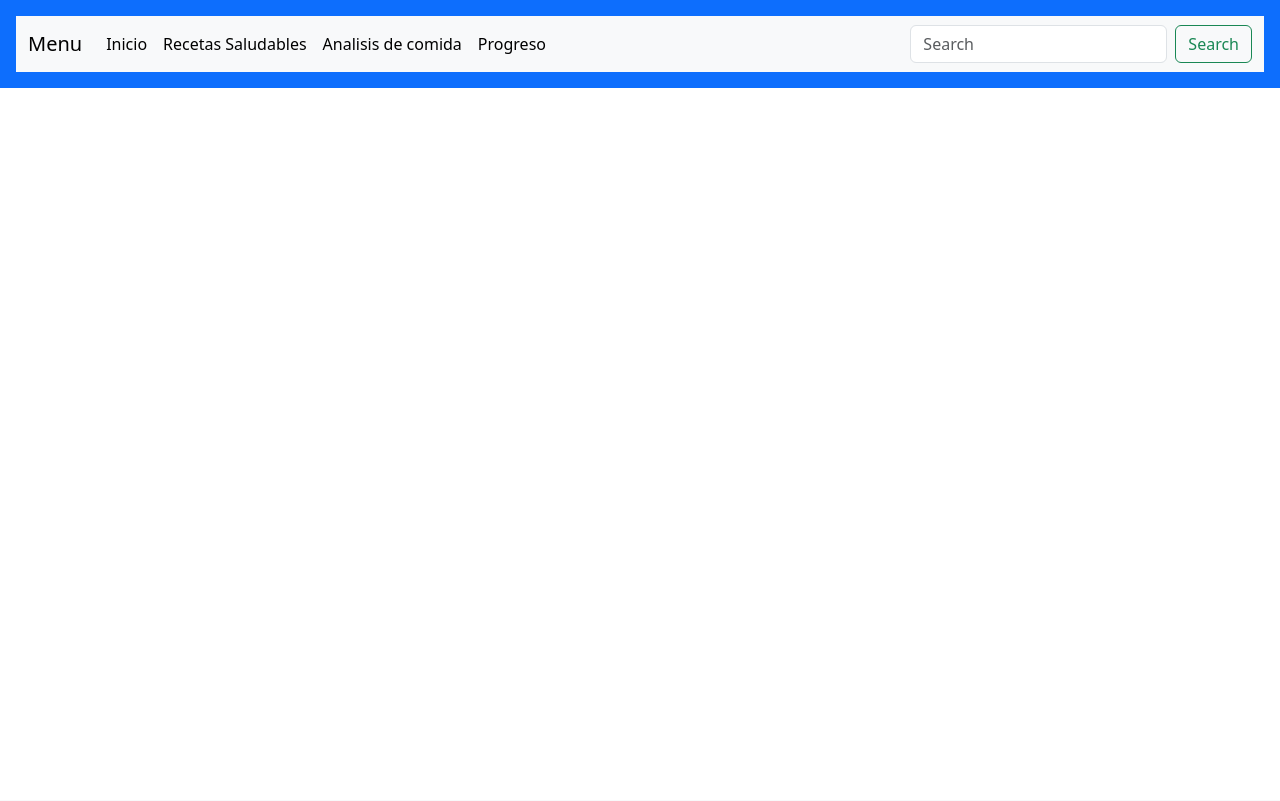
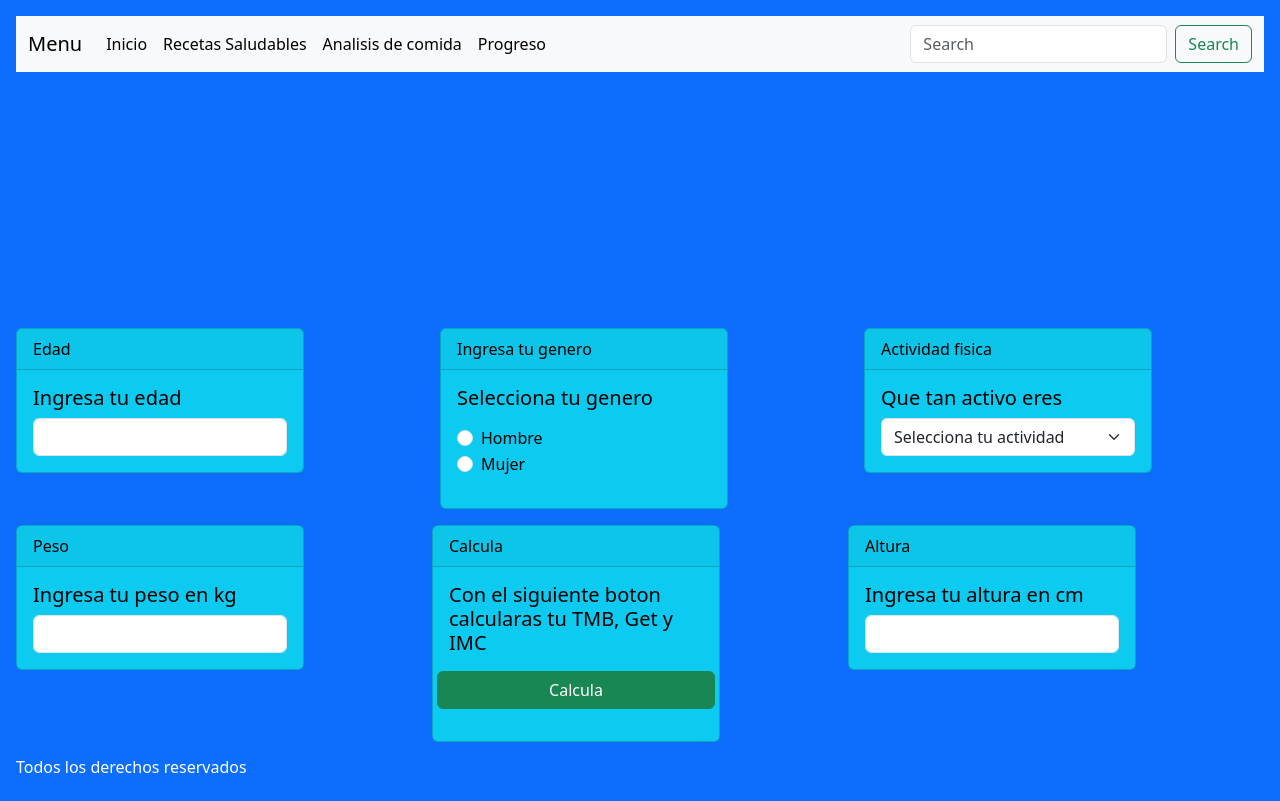
Before and after one commit to Camacho-Zamora-Adrian-Eduardo/Proyecto, a Flask app: page / in a window 1280 px wide. Before the commit the page ends 88 px from the top, so only its background shows below. Run offline with Flask 3, Linux system fonts and the light colour scheme.

Commit message:
falta arreglar la simetria

```diff
--- a/templates/base.html
+++ b/templates/base.html
@@ -1,44 +1,62 @@
 <!DOCTYPE html>
 <html lang="en">
+
 <head>
     <meta charset="UTF-8">
     <meta name="viewport" content="width=device-width, initial-scale=1.0">
-    <title>Document</title>
-    <link href="https://cdn.jsdelivr.net/npm/bootstrap@5.3.8/dist/css/bootstrap.min.css" rel="stylesheet" integrity="sha384-sRIl4kxILFvY47J16cr9ZwB07vP4J8+LH7qKQnuqkuIAvNWLzeN8tE5YBujZqJLB" crossorigin="anonymous">
+    <title>{% block titulo %}{%endblock titulo %}</title>
+    <link href="https://cdn.jsdelivr.net/npm/bootstrap@5.3.8/dist/css/bootstrap.min.css" rel="stylesheet"
+        integrity="sha384-sRIl4kxILFvY47J16cr9ZwB07vP4J8+LH7qKQnuqkuIAvNWLzeN8tE5YBujZqJLB" crossorigin="anonymous">
 </head>
-<body>
 
 <body>
     <div class="text-bg-primary p-3">
         <nav class="navbar navbar-expand-lg bg-body-tertiary">
             <div class="container-fluid">
-    <a class="navbar-brand" href="http://127.0.0.1:5000/">Menu</a>
-    <button class="navbar-toggler" type="button" data-bs-toggle="collapse" data-bs-target="#navbarSupportedContent" aria-controls="navbarSupportedContent" aria-expanded="false" aria-label="Toggle navigation">
+                <a class="navbar-brand" href="http://127.0.0.1:5000/inicio">Menu</a>
+                <button class="navbar-toggler" type="button" data-bs-toggle="collapse"
+                    data-bs-target="#navbarSupportedContent" aria-controls="navbarSupportedContent"
+                    aria-expanded="false" aria-label="Toggle navigation">
                     <span class="navbar-toggler-icon"></span>
                 </button>
                 <div class="collapse navbar-collapse" id="navbarSupportedContent">
                     <ul class="navbar-nav me-auto mb-2 mb-lg-0">
                         <li class="nav-item">
-        <a class="nav-link active" aria-current="page" href="#">Inicio</a>
+                            <a class="nav-link active" aria-current="page"
+                                href="http://127.0.0.1:5000/animalesexoticos">Inicio</a>
                         </li>
                         <li class="nav-item">
-        <a class="nav-link active" href="#">Recetas Saludables</a>
+                            <a class="nav-link active" href="http://127.0.0.1:5000/vehiculosantiguos">Recetas Saludables</a>
                         </li>
                         <li class="nav-item">
-        <a class="nav-link active" href="#">Analisis de comida</a>
+                            <a class="nav-link active" href="http://127.0.0.1:5000/maravillasdelmundo">Analisis de comida</a>
                         </li>
                         <li class="nav-item">
-        <a class="nav-link active" href="#">Progreso</a>
+                            <a class="nav-link active" href="http://127.0.0.1:5000/acercade">Progreso</a>
                         </li>
 
                     </ul>
                     <form class="d-flex" role="search">
-        <input class="form-control me-2" type="search" placeholder="Search" aria-label="Search"/>
+                        <input class="form-control me-2" type="search" placeholder="Search" aria-label="Search" />
                         <button class="btn btn-outline-success" type="submit">Search</button>
                     </form>
+                </div>
+            </div>
+        </nav>
 
+
+
+        <section>
             {%block contenido%}
             {%endblock contenido%}
-    <script src="https://cdn.jsdelivr.net/npm/bootstrap@5.3.8/dist/js/bootstrap.bundle.min.js" integrity="sha384-FKyoEForCGlyvwx9Hj09JcYn3nv7wiPVlz7YYwJrWVcXK/BmnVDxM+D2scQbITxI" crossorigin="anonymous"></script>
+        </section>
+        <footer>
+            <h6>Todos los derechos reservados</h6>
+        </footer>
+    </div>
+    <script src="https://cdn.jsdelivr.net/npm/bootstrap@5.3.8/dist/js/bootstrap.bundle.min.js"
+        integrity="sha384-FKyoEForCGlyvwx9Hj09JcYn3nv7wiPVlz7YYwJrWVcXK/BmnVDxM+D2scQbITxI"
+        crossorigin="anonymous"></script>
 </body>
+
 </html>
--- a/templates/index.html
+++ b/templates/index.html
@@ -1,9 +1,114 @@
 {% extends 'base.html' %}
 
 {% block titulo %}
-    Nombre la pagina
+Nombre la pagina
 {% endblock titulo %}
 
 {% block contenido %}
 
-{% endblock contenido %}
+<div class="row container-center"></div>
+<p></p>
+<div class="row"><p></p></div>
+<div class="row"><p></p></div>
+<div class="row"><p></p></div>
+<div class="row"><p></p></div>
+<div class="row"><p></p></div>
+<div class="row"><p></p></div>
+<div class="row"><p></p></div>
+<div class="row"><p></p></div>
+<div class="row"><p></p></div>
+<div class="row"><p></p></div>
+<div class="row"><p></p></div>
+<div class="row"><p></p></div>
+<div class="row"><p></p></div>
+<div class="row"><p></p></div>
+<div class="row"><p></p></div>
+
+
+
+
+<div class="row container-center ">
+
+  <div class="col-sm-6 col-md-4">
+    <div class="card text-bg-info mb-3 " style="max-width: 18rem;">
+      <div class="card-header">Edad</div>
+      <div class="card-body">
+        <h5 class="card-title">Ingresa tu edad</h5>
+        <p class="card-text"><input type="number" class="form-control" id="edad" name="edad" placeholder="" required
+            value="{{ request.form.get('edad','')}}"></p>
+      </div>
+    </div>
+  </div>
+  <div class="col-sm-6 col-md-4">
+    <div class="card text-bg-info mb-3 " style="max-width: 18rem;">
+      <div class="card-header">Ingresa tu genero</div>
+      <div class="card-body">
+        <h5 class="card-title">Selecciona tu genero</h5>
+        <p class="card-text">
+        <div class="form-check">
+          <input class="form-check-input" type="radio" name="genero" id="genero" value="hombre" required
+            value="{{ request.form.get('genero','')}}">
+          <label class="form-check-label" for="hombre">Hombre</label>
+        </div>
+        <div class="form-check">
+          <input class="form-check-input" type="radio" name="genero" id="genero" value="mujer" required
+            value="{{ request.form.get('genero','')}}">
+          <label class="form-check-label" for="mujer">Mujer</label>
+        </div>
+        </p>
+      </div>
+    </div>
+  </div>
+  <div class="col-sm-12 col-md-4">
+    <div class="card text-bg-info mb-3 " style="max-width: 18rem;">
+      <div class="card-header">Actividad fisica</div>
+      <div class="card-body">
+        <h5 class="card-title">Que tan activo eres</h5>
+        <p class="card-text"><select class="form-select" aria-label="Default select example">
+            <option selected>Selecciona tu actividad</option>
+            <option value="1">Sedentario</option>
+            <option value="2">Actividad Ligera</option>
+            <option value="3">Actividad Moderada</option>
+            <option value="3">Actividad Alta</option>
+          </select></p>
+      </div>
+    </div>
+  </div>
+
+  <div class="row container-center">
+    <div class="col-sm-6 col-md-4">
+      <div class="card text-bg-info mb-3 " style="max-width: 18rem;">
+        <div class="card-header">Peso</div>
+        <div class="card-body">
+          <h5 class="card-title">Ingresa tu peso en kg</h5>
+          <p class="card-text"><input type="text" class="form-control" id="peso" name="peso" placeholder="" required
+              value="{{ request.form.get('peso','')}}"></p>
+        </div>
+      </div>
+    </div>
+    <div class="col-sm-6 col-md-4">
+      <div class="card text-bg-info mb-3 " style="max-width: 18rem;">
+        <div class="card-header">Calcula</div>
+        <div class="card-body">
+          <h5 class="card-title">Con el siguiente boton calcularas tu TMB, Get y IMC</h5>
+          <p class="card-text"><div class="row">
+        <div class="col-3"></div>
+        <button type="submit" class="btn btn-success col-12">Calcula</button>
+      </div></p>
+        </div>
+      </div>
+    </div>
+    <div class="col-sm-12 col-md-4">
+      <div class="card text-bg-info mb-3 " style="max-width: 18rem;">
+        <div class="card-header">Altura</div>
+        <div class="card-body">
+          <h5 class="card-title">Ingresa tu altura en cm</h5>
+          <p class="card-text"><input type="text" class="form-control" id="altura" name="altura" placeholder="" required
+              value="{{ request.form.get('altura','')}}"></p>
+        </div>
+      </div>
+      </div>
+
+    </div>
+
+    {% endblock contenido %}
```
Lines whose indentation alone changed are shown as unchanged.
